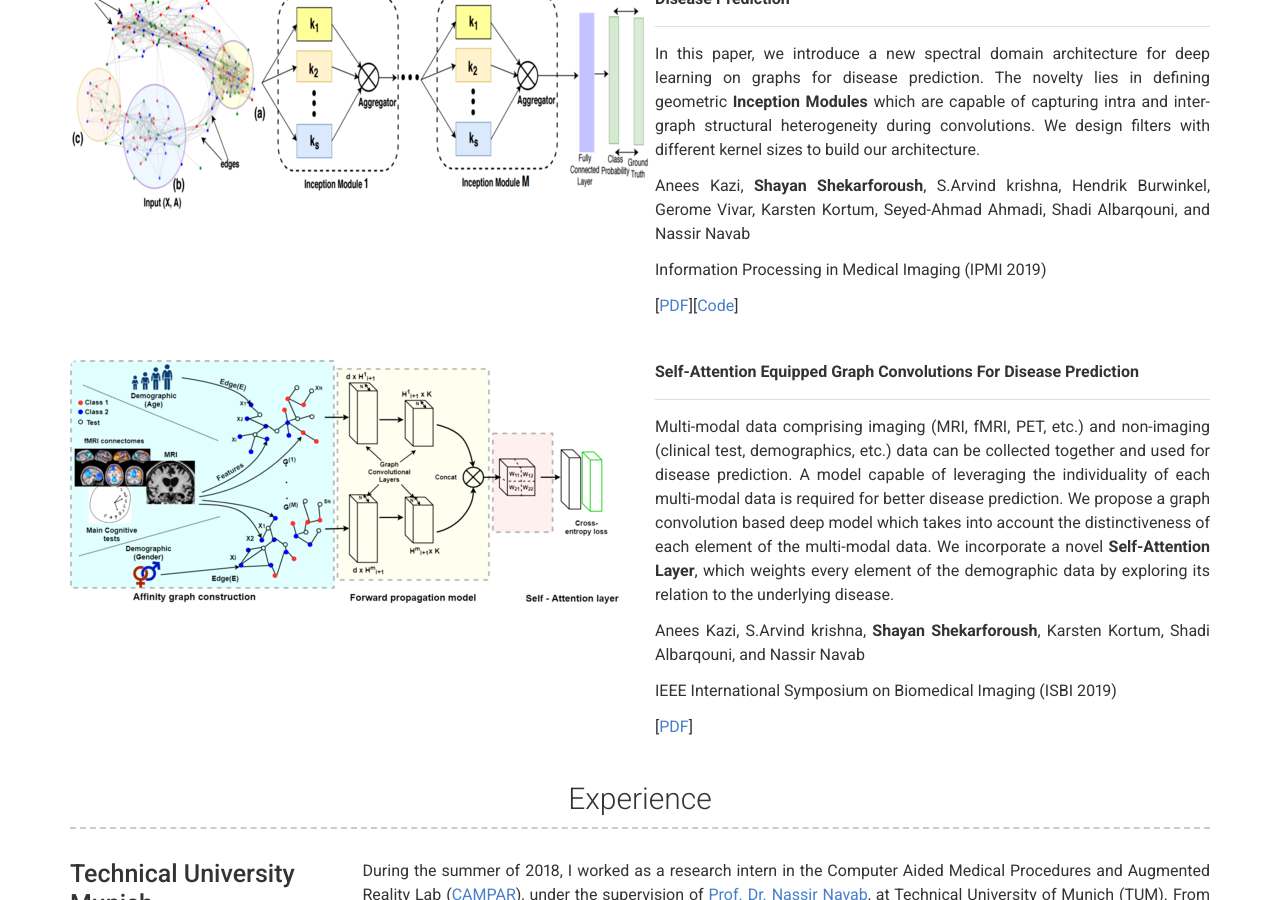
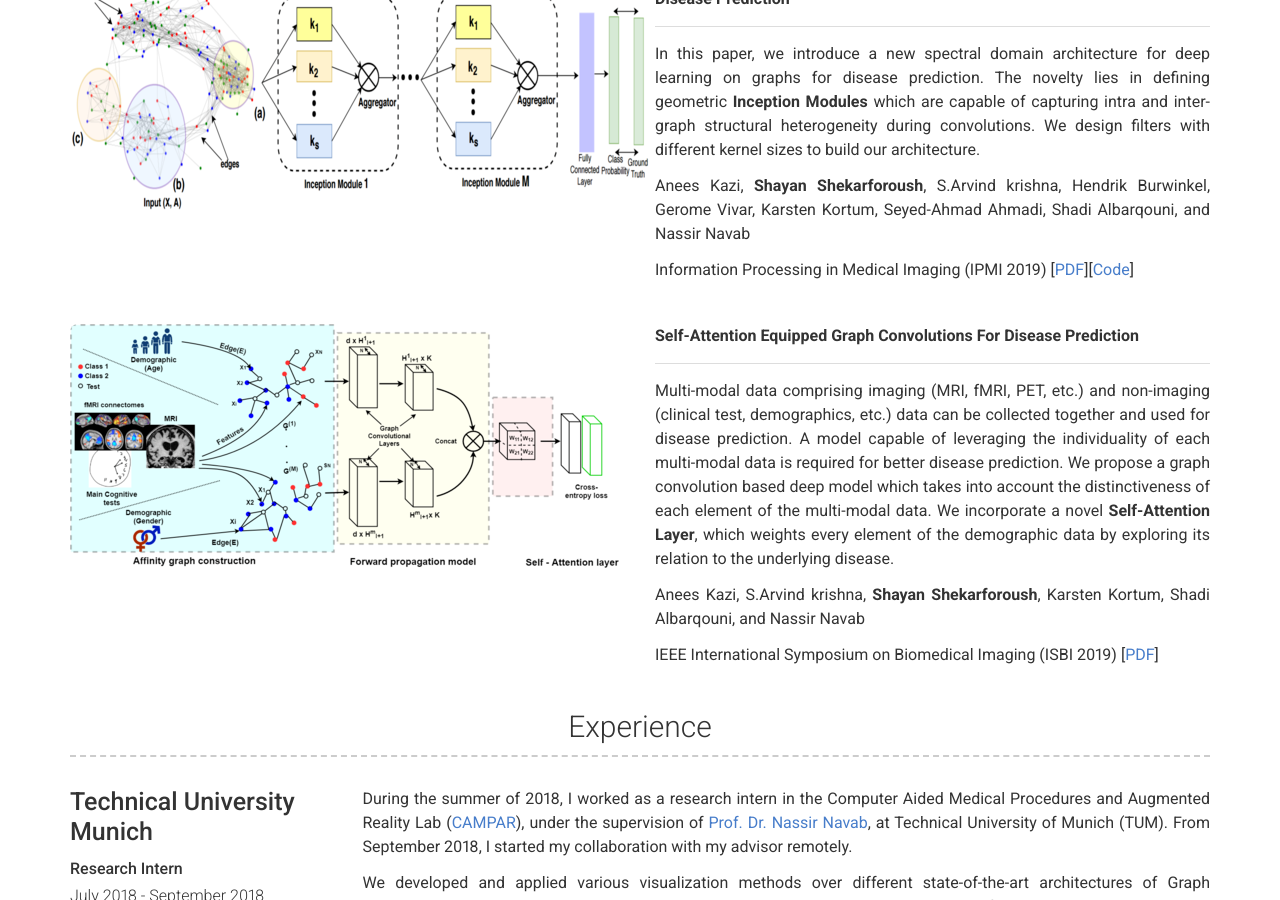
Before and after one commit to shekshaa/shekshaa.github.io, a Jekyll site: the page built from index.md, in a window 1280 px wide and 900 px high, scrolled down 654 px. Built offline with Jekyll 4.4.1, drawn with Linux system fonts in a browser that asks for light colours; part of the change alters nothing that is shown.

```diff
--- a/_data/projects.yml
+++ b/_data/projects.yml
@@ -13,8 +13,8 @@
     Seyed-Ahmad Ahmadi, Shadi Albarqouni, and Nassir Navab
 
     Information Processing in Medical Imaging (IPMI 2019)
+    [[PDF](https://arxiv.org/pdf/1903.04233.pdf)][[Code](https://github.com/shekshaa/InceptionGCN)]
 
-    [[PDF](https://arxiv.org/pdf/1903.04233.pdf)][[Code](https://github.com/shekshaa/InceptionGCN)]
 - name: ParallelGCN
   image: images/ISBI_method.png
   description: |
@@ -32,5 +32,4 @@
     Shadi Albarqouni, and Nassir Navab
 
     IEEE International Symposium on Biomedical Imaging (ISBI 2019)
-
     [[PDF](https://arxiv.org/pdf/1812.09954.pdf)]
```
